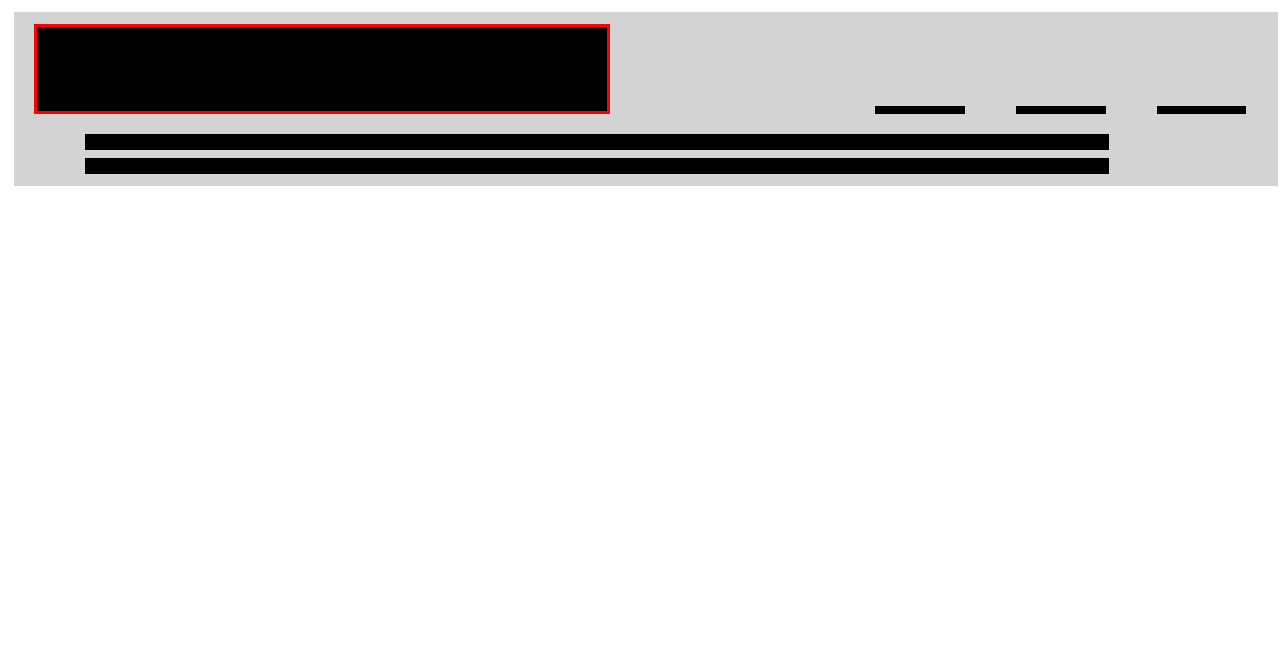
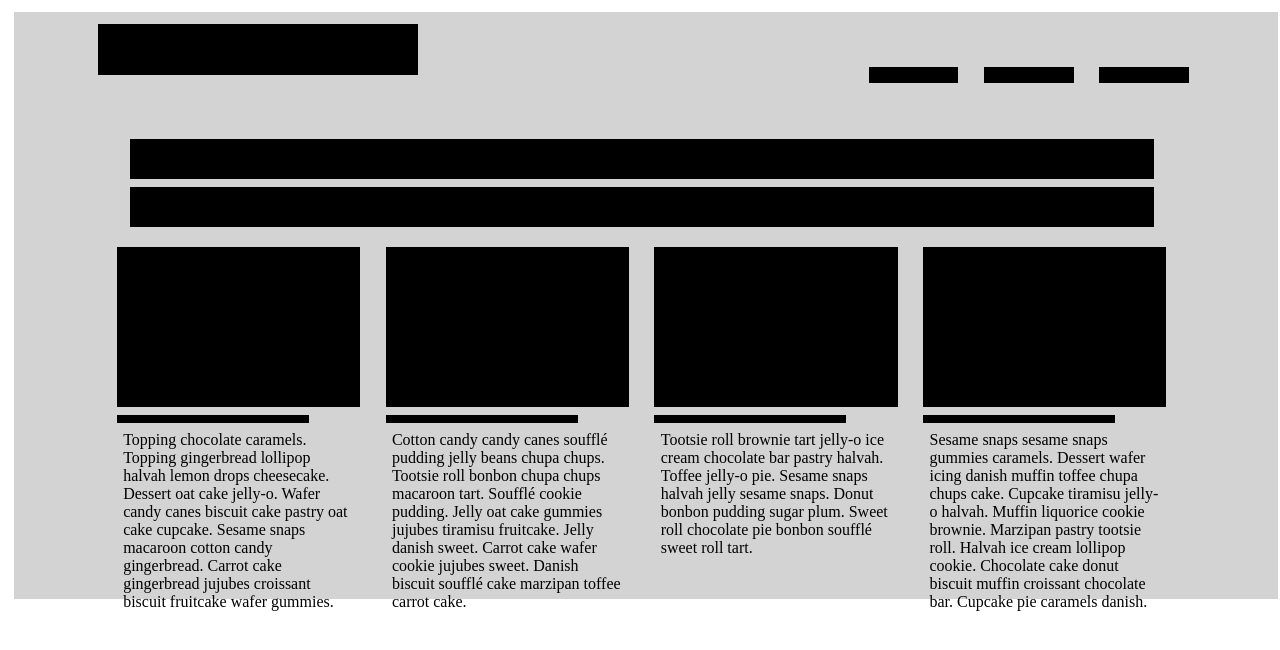
Before and after one commit to CCulkins/CSS-LayourPractice3, a plain HTML site: page index.html in a window 1280 px wide. Drawn offline with Linux system fonts and the light colour scheme.

Commit message:
creates large-width display

```diff
--- a/index.html
+++ b/index.html
@@ -29,40 +29,40 @@
         <div class="textBlock cf" id="block1">
           <div class="box" id="box1"></div>
           <div class="title" id="title1"></div>
-          <div class="paragraph" id="paragraph1">
-            <!-- <p>
+          <div class="paragraph cf" id="paragraph1">
+            <p>
               Topping chocolate caramels. Topping gingerbread lollipop halvah lemon drops cheesecake. Dessert oat cake jelly-o. Wafer candy canes biscuit cake pastry oat cake cupcake. Sesame snaps macaroon cotton candy gingerbread. Carrot cake gingerbread jujubes croissant biscuit fruitcake wafer gummies.
-            </p> -->
+            </p>
           </div>
         </div>
 
         <div class="textBlock cf" id="block2">
           <div class="box" id="box2"></div>
           <div class="title" id="title2"></div>
-          <div class="paragraph" id="paragraph2">
-            <!-- <p>
+          <div class="paragraph cf" id="paragraph2">
+            <p>
               Cotton candy candy canes soufflé pudding jelly beans chupa chups. Tootsie roll bonbon chupa chups macaroon tart. Soufflé cookie pudding. Jelly oat cake gummies jujubes tiramisu fruitcake. Jelly danish sweet. Carrot cake wafer cookie jujubes sweet. Danish biscuit soufflé cake marzipan toffee carrot cake.
-            </p> -->
+            </p>
           </div>
         </div>
 
         <div class="textBlock cf" id="block3">
           <div class="box" id="box3"></div>
           <div class="title" id="title3"></div>
-          <div class="paragraph" id="paragraph3">
-            <!-- <p>
+          <div class="paragraph cf" id="paragraph3">
+            <p>
               Tootsie roll brownie tart jelly-o ice cream chocolate bar pastry halvah. Toffee jelly-o pie. Sesame snaps halvah jelly sesame snaps. Donut bonbon pudding sugar plum. Sweet roll chocolate pie bonbon soufflé sweet roll tart.
-            </p> -->
+            </p>
           </div>
         </div>
 
         <div class="textBlock cf" id="block4">
           <div class="box" id="box4"></div>
           <div class="title" id="title4"></div>
-          <div class="paragraph" id="paragraph4">
-            <!-- <p>
+          <div class="paragraph cf" id="paragraph4">
+            <p>
               Sesame snaps sesame snaps gummies caramels. Dessert wafer icing danish muffin toffee chupa chups cake. Cupcake tiramisu jelly-o halvah. Muffin liquorice cookie brownie. Marzipan pastry tootsie roll. Halvah ice cream lollipop cookie. Chocolate cake donut biscuit muffin croissant chocolate bar. Cupcake pie caramels danish.
-            </p> -->
+            </p>
           </div>
         </div>
       </div>
--- a/styles.css
+++ b/styles.css
@@ -179,45 +179,79 @@
     .wrap {
       display: inline-block;
       width: 100%;
+      height: 100%;
     }
 
     .siteName {
-      border: 3px solid red;
-      width: 45vw;
-      height: 7vw;
+      width: 25vw;
+      height: 4vw;
       background: black;
       float: left;
-      /*position: absolute;*/
-      margin: 1vh 1vw 0.5vh 1vw;
+      margin: 1vh 1vw 0.5vh 6vw;
     }
 
     .linkNav {
-      /*background: white;*/
-      /*width: 80vw;*/
       float: right;
       display: inline-block;
       margin-top: -3vh;
-      /*height: 3vh;*/
+      margin-right: 6vw;
     }
 
     .link1, .link2, .link3 {
       background: black;
       width: 7vw;
-      height: 1vh;
+      height: 2vh;
       float: right;
-      margin: 1vh 2vw 1vh 2vw;
+      margin: 1vh 1vw 1vh 1vw;
     }
 
     .headerDiv {
       float: left;
+      margin-top: 5vh;
+      margin-left: 8.5vw;
     }
 
     #text1, #text2 {
       background: black;
-      height: 2vh;
+      height: 5vh;
       width: 80vw;
-      margin-left: 5vw;
       float: left;
+    }
+
+    .textBlockContainer {
+      float: left;
+      margin-left: 7vw;
+    }
+
+    .textBlock {
+      width: 20vw;
+      height: 40vh;
+      margin-bottom: 4vh;
+      float: left;
+    }
+
+    .box {
+      background: black;
+      height: 20vh;
+      margin-bottom: 1vh;
+    }
+
+    .title {
+      background: black;
+      height: 1vh;
+      width: 15vw;
+      margin-bottom: 1vh;
+    }
+
+    .paragraph {
+      height: 15vh;
+      margin-top: 1vh;
+      margin-bottom: 1vh;
+    }
+
+    p {
+      font-size: 1.25vw;
+      color: black;
     }
 
 
```
